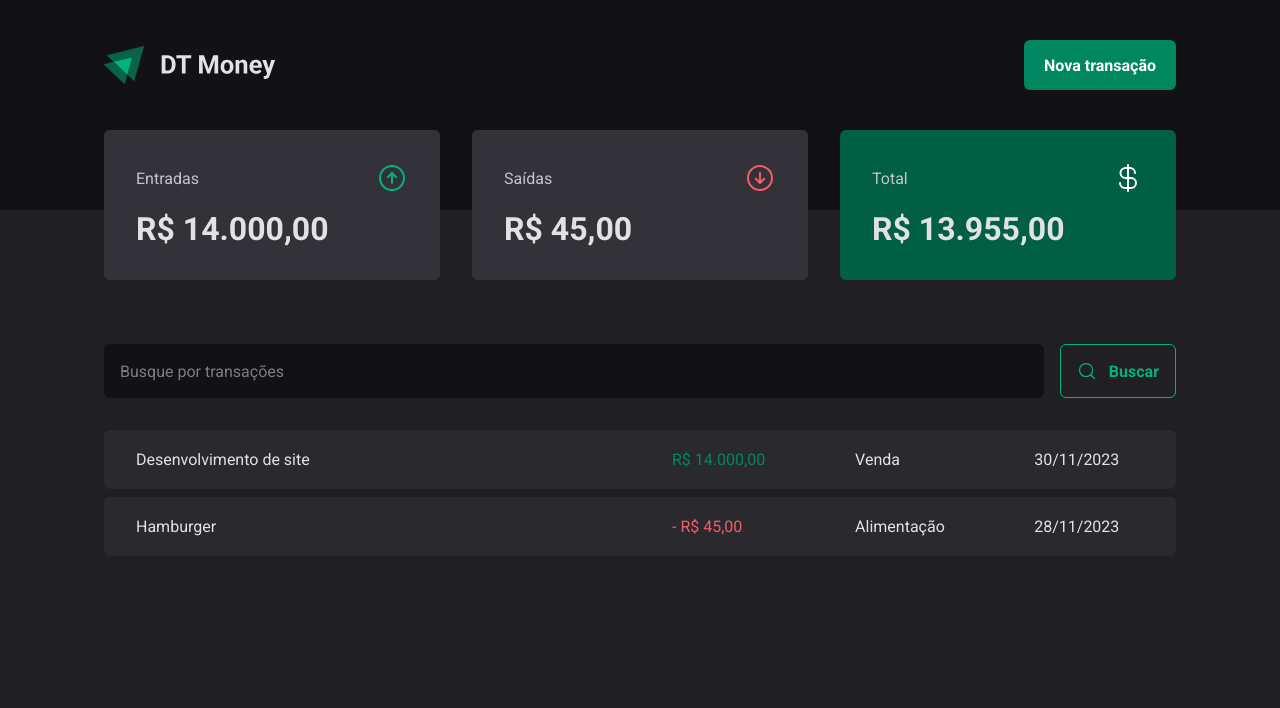
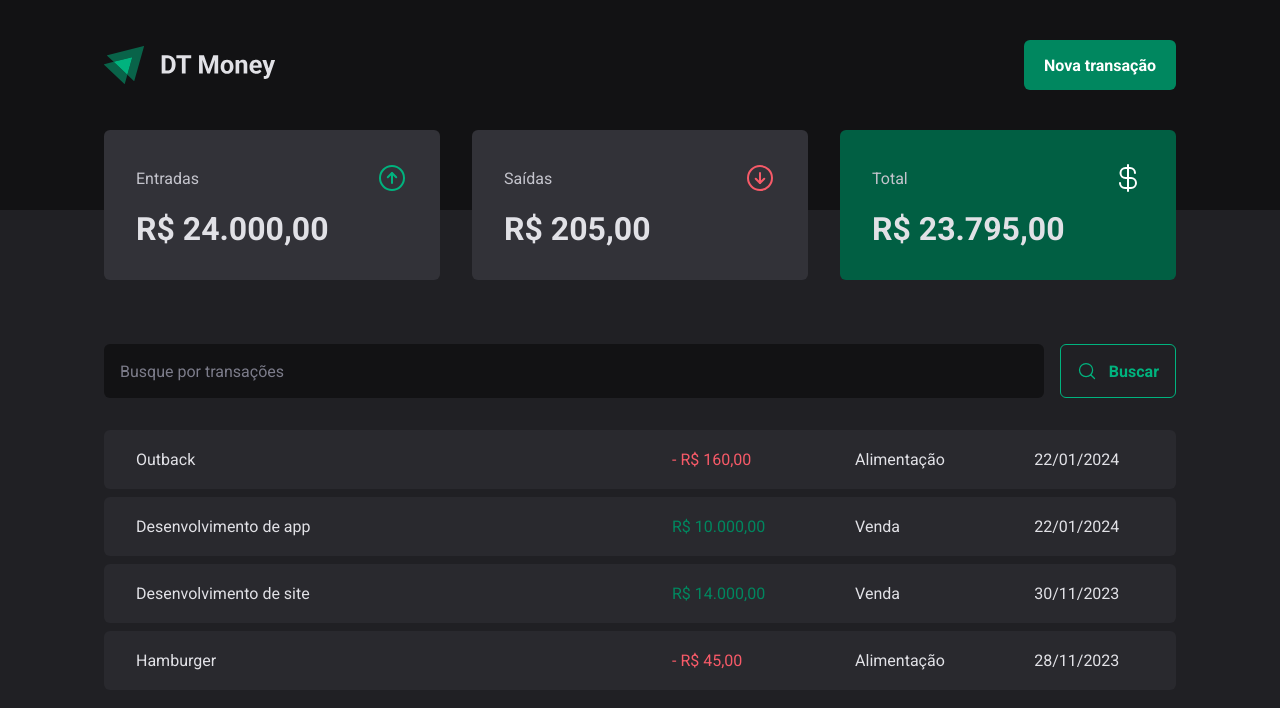
Before and after one commit to sales-gb/dt-money, a React (Vite) app in the folder dt-money/: page / in a window 1280 px wide. Shown: the top 708 px of the page. Built offline with nearby package versions, Linux system fonts and the light colour scheme; data requests are answered from the project's data file.

Commit message:
feat: add new transactions

```diff
--- a/dt-money/server.json
+++ b/dt-money/server.json
@@ -15,6 +15,22 @@
       "category": "Alimentação",
       "price": 45,
       "createdAt": "2023-11-28T12:30:44.505Z"
+    },
+    {
+      "description": "Desenvolvimento de app",
+      "price": 10000,
+      "category": "Venda",
+      "type": "income",
+      "createdAt": "2024-01-22T20:28:01.521Z",
+      "id": 3
+    },
+    {
+      "description": "Outback",
+      "price": 160,
+      "category": "Alimentação",
+      "type": "outcome",
+      "createdAt": "2024-01-22T20:45:37.840Z",
+      "id": 4
     }
   ]
 }
--- a/dt-money/src/components/NewTransactionModal/index.tsx
+++ b/dt-money/src/components/NewTransactionModal/index.tsx
@@ -5,6 +5,8 @@
 import * as S from "./styles";
 import { Controller, useForm } from "react-hook-form";
 import { zodResolver } from "@hookform/resolvers/zod";
+import { useContext } from "react";
+import { TransactionsContext } from "../../contexts";
 
 const newTransactionFormSchema = z.object({
   description: z.string(),
@@ -16,19 +18,22 @@
 type TNewTransactionFormInputs = z.infer<typeof newTransactionFormSchema>;
 
 export function NewTransactionModal() {
+  const { createTransaction } = useContext(TransactionsContext);
+
   const {
     control,
     register,
     handleSubmit,
     formState: { isSubmitting },
+    reset,
   } = useForm<TNewTransactionFormInputs>({
     resolver: zodResolver(newTransactionFormSchema),
   });
 
   async function handleCreateNewTransaction(data: TNewTransactionFormInputs) {
-    await new Promise((resolve) => setTimeout(resolve, 2000));
+    await createTransaction(data);
 
-    console.log(data);
+    reset();
   }
 
   return (
--- a/dt-money/src/contexts/TransactionsContext.tsx
+++ b/dt-money/src/contexts/TransactionsContext.tsx
@@ -10,9 +10,17 @@
   createdAt: string;
 }
 
+interface ICreateTransactionInput {
+  description: string;
+  price: number;
+  category: string;
+  type: "income" | "outcome";
+}
+
 interface ITransactionContextType {
   transactions: ITransaction[];
   fetchTransactions: (query?: string) => Promise<void>;
+  createTransaction: (data: ICreateTransactionInput) => Promise<void>;
 }
 
 interface ITransactionProviderProps {
@@ -27,12 +35,29 @@
   async function fetchTransactions(query?: string) {
     const res = await api.get("/transactions", {
       params: {
+        _sort: "createdAt",
+        _order: "desc",
         q: query,
       },
     });
 
     setTransactions(res.data);
   }
+
+  async function createTransaction(data: ICreateTransactionInput) {
+    const { description, price, category, type } = data;
+
+    const res = await api.post("transactions", {
+      description,
+      price,
+      category,
+      type,
+      createdAt: new Date(),
+    });
+
+    setTransactions((state) => [res.data, ...state]);
+  }
+
   useEffect(() => {
     fetchTransactions();
   }, []);
@@ -42,6 +67,7 @@
       value={{
         transactions,
         fetchTransactions,
+        createTransaction,
       }}
     >
       {children}
```
